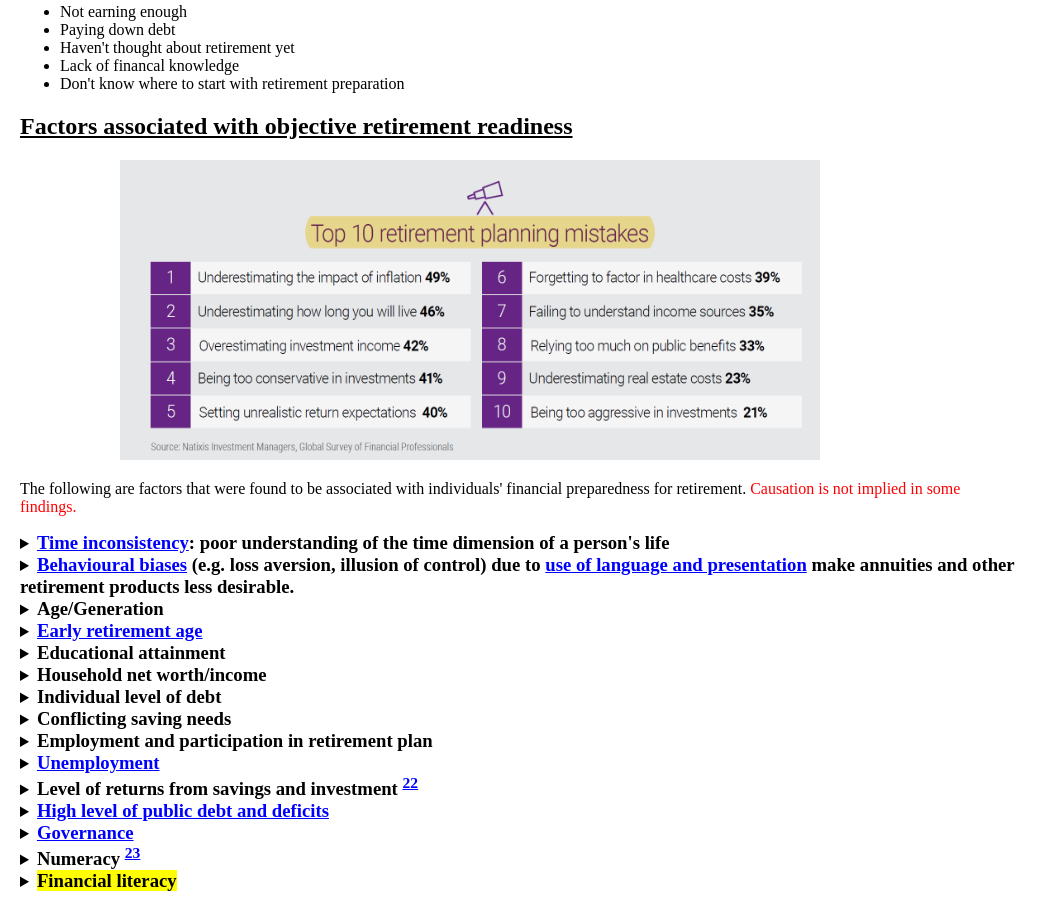
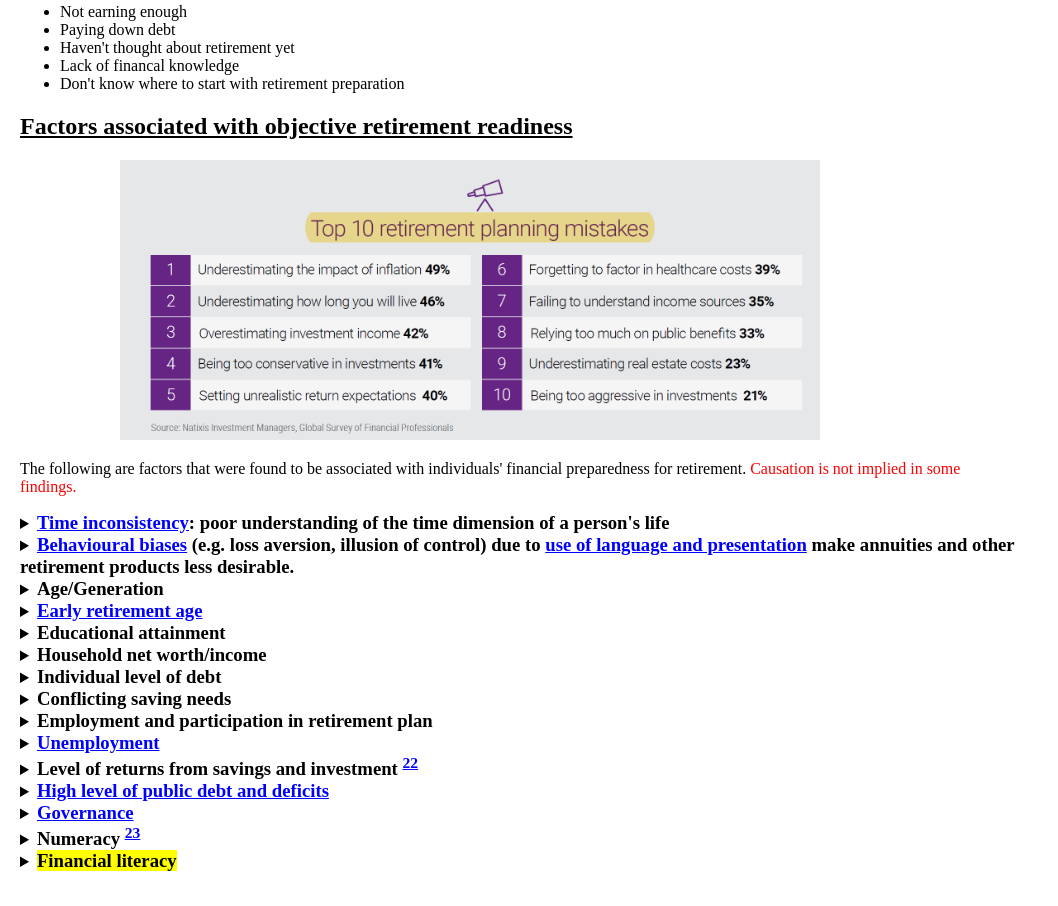
Before and after one commit to tiffanytkcheung/pension, a plain HTML site: page factors.html in a window 1280 px wide. Shown: the part 1121-2027 px from the top of the page, without its empty margins (0-1058 px from the left). Drawn offline with Linux system fonts and the light colour scheme.

Commit message:
Update factors.html

```diff
--- a/factors.html
+++ b/factors.html
@@ -116,7 +116,7 @@
 
 	<h2><u>Factors associated with objective retirement readiness</u></h2>
 
-	  <div style="margin-left: 100px;"><img src="retire_mistakes.PNG" alt="Mistakes in retirement planning" width="700" height="300"></div>
+	  <div style="margin-left: 100px;"><img src="retire_mistakes.PNG" alt="Mistakes in retirement planning" width="700" height="280"></div>
 
 	<p>The following are factors that were found to be associated with individuals' financial preparedness for retirement.
 	<font color="red">Causation is not implied in some findings.</font></p>
```
